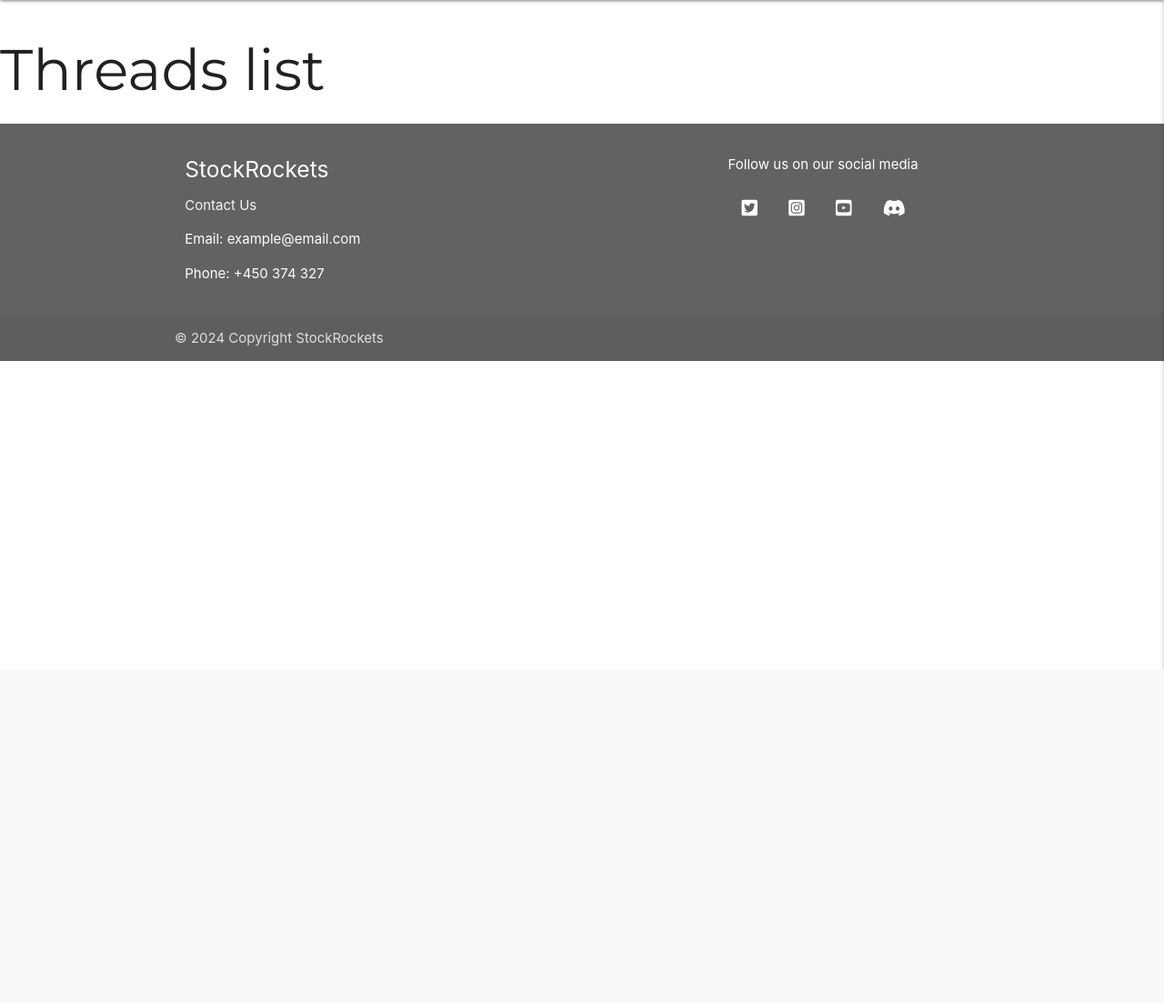
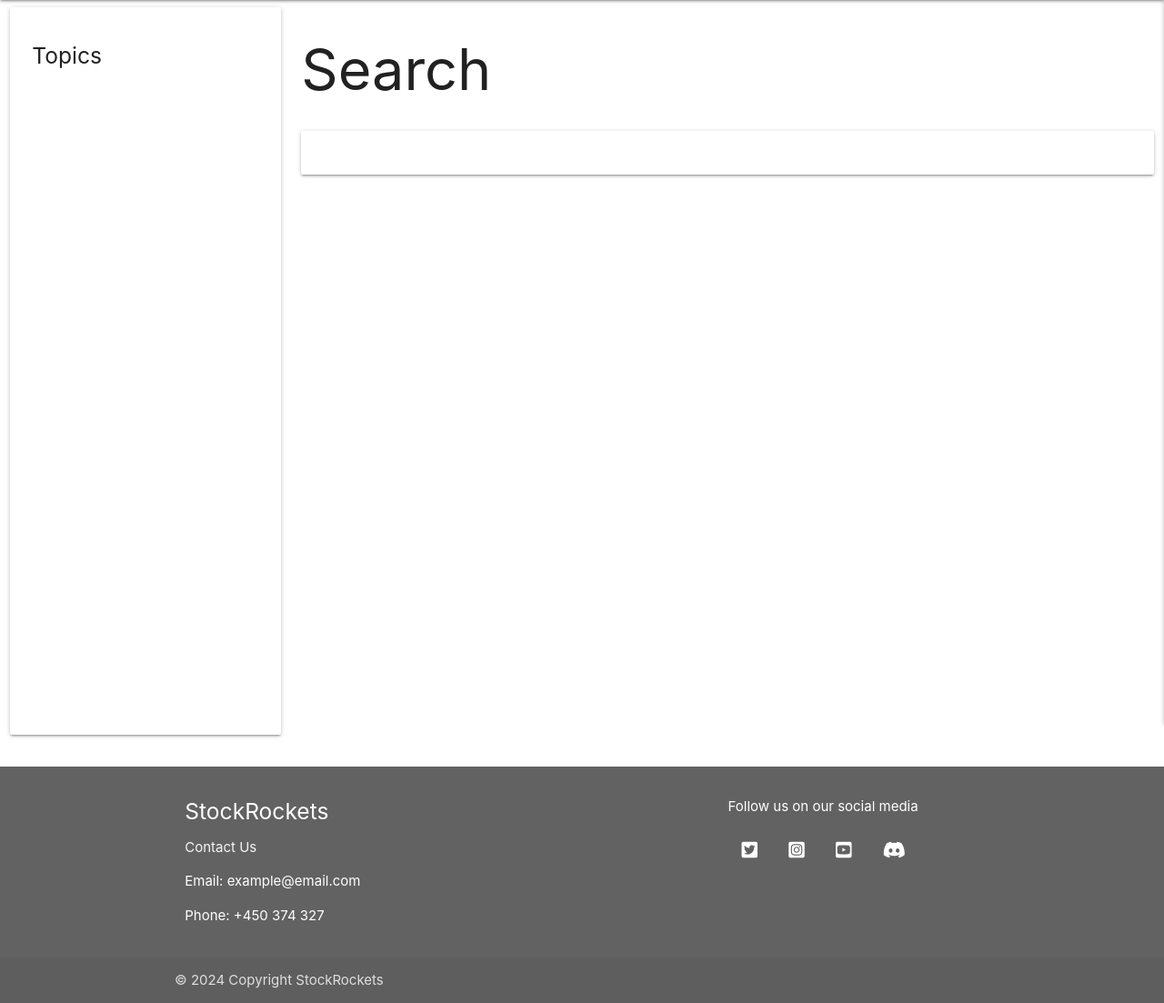
Before and after one commit to elindalenback/stock-rockets, a Django app: template forum/templates/forum/index.html in a window 1280 px wide. Shown: the part 64-1167 px from the top of the page at 91% size. Before the commit the page ends 800 px from the top, so only its background shows below. Run offline with Django 4.2, Linux system fonts and the light colour scheme; the template is opened without the code that fills it, so the values that code supplies are empty.

Commit message:
Display topics and threads to user with basic style

```diff
--- a/forum/templates/forum/index.html
+++ b/forum/templates/forum/index.html
@@ -2,12 +2,39 @@
 
 {% block content %}
     <!-- index.html content starts here -->
-    <h1 class="heading">Threads list</h1>
-    {% for thread in thread_list %}
-        <h2 class="heading">{{thread.title}}</h2>
-        <h3 class="heading">{{thread.get_topic_display}}</h3>
-        <p class="main-text">{{thread.thread_text}}</p>
-        <p class="main-text">Posted by: {{thread.author}}</p>
-    {% endfor %}
-    <!-- index.html content ends here -->
+        <div class="row">
+            <!-- Topics -->
+            <div class="col s12 m3">
+                <div class="card-panel topic-collumn">
+                    <h5>Topics</h5>
+                    <ul>
+                        {% for topic_id, topic_name in topics %}
+                        <li class="topics"><a class="waves-effect waves-light btn-small topic-button">{{ topic_name }}</a></li>
+                        {% endfor %}
+                    </ul>
+                </div>
+            </div>
+            <!-- Search Function -->
+            <div class="col s12 m9">
+                <h1>Search</h1>
+            </div>
+            <!-- Threads -->
+            <div class="col s12 m9">
+                <div class="card-panel">
+                    {% for thread in thread_list %}
+                    <div class="chip">
+                        <img src="static/images/anon-pp.png" alt="Thread Author">
+                        by {{thread.author}}
+                    </div>
+                    <a class="waves-effect waves-light btn-small">{{thread.get_topic_display}}</a>
+                    <ul class="collection">
+                            <li class="collection-item">
+                                <h5 class="heading">{{thread.title}}</h5>
+                                <p class="main-text">{{thread.thread_text}}</p>
+                            </li>
+                        {% endfor %}
+                    </ul>
+                </div>
+            </div>
+        </div>
 {% endblock %}
--- a/static/css/style.css
+++ b/static/css/style.css
@@ -3,6 +3,8 @@
 
 /* font-family: "Montserrat", sans-serif; */
 /* font-family: "Open Sans", sans-serif; */
+
+/*--------------------------------------------------- General */
 
 .heading {
     font-family: "Montserrat", sans-serif;
@@ -16,6 +18,15 @@
     background-color: rgba(0, 0, 0, 0.616);
 }
 
+.topic-collumn {
+    height: 800px;
+}
+
+.topics {
+    padding: 7px;
+}
+
+/*----------------------------------------------------- Footer */
 i {
     font-size: 3rem;
     padding: 1.2rem;
@@ -23,7 +34,7 @@ i {
 
 /* Screen size between tablet and larger laptop */
 @media (min-width: 770px) and (max-width: 1439px) {
-    /* Change size on social media links and text in footer */
+    /*-------------------------------------------------- Footer */
     i {
         font-size: 20px;
         padding: 1rem;
--- a/static/js/script.js
+++ b/static/js/script.js
@@ -1,3 +1,4 @@
+// This script initializes Materialize side navigation components.
 document.addEventListener('DOMContentLoaded', function() {
     var elems = document.querySelectorAll('.sidenav');
     var instances = M.Sidenav.init(elems, {
```
Also changed, not shown: forum/views.py (+6 -1 lines), static/images/anon-pp.png (added).
